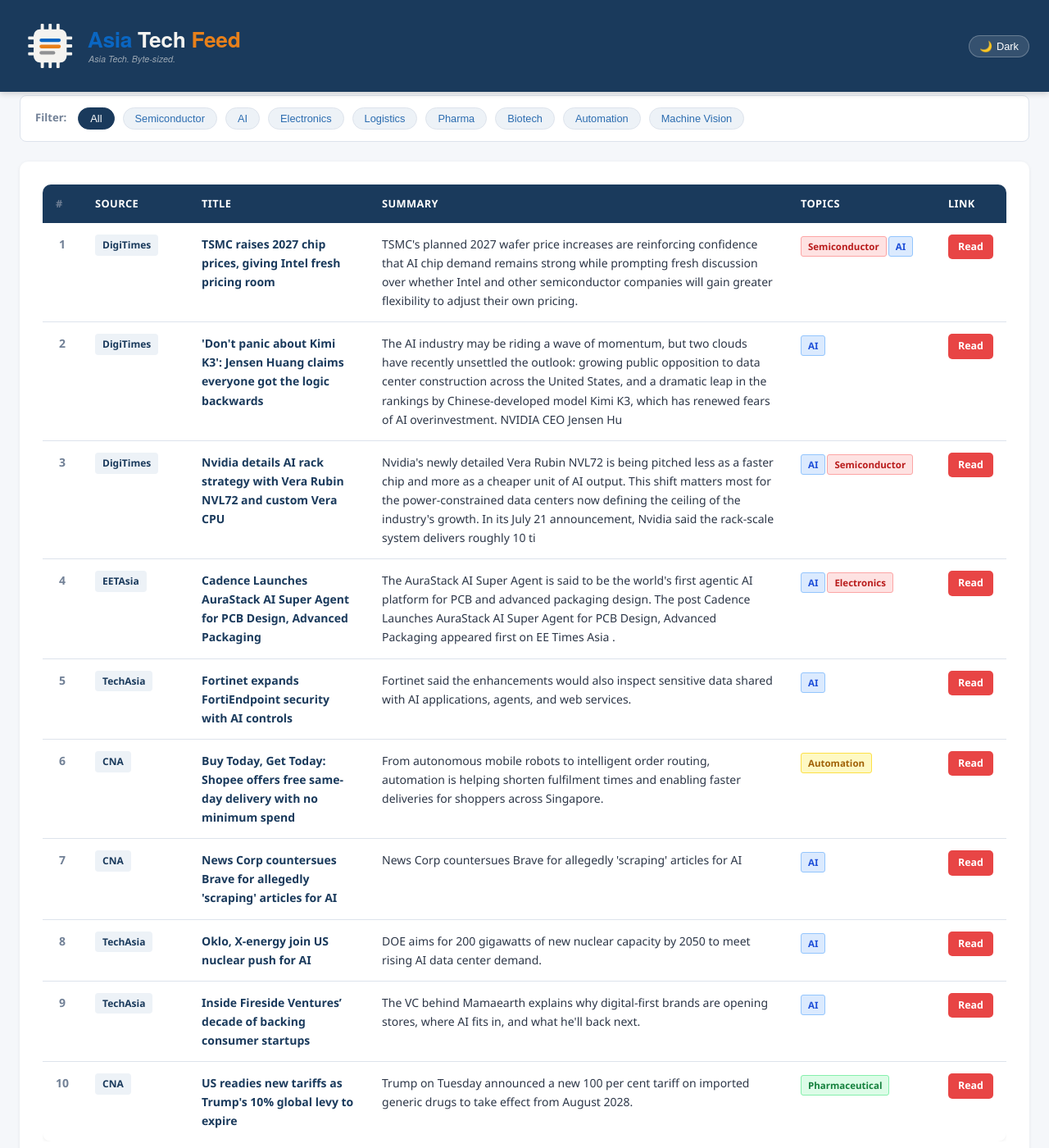
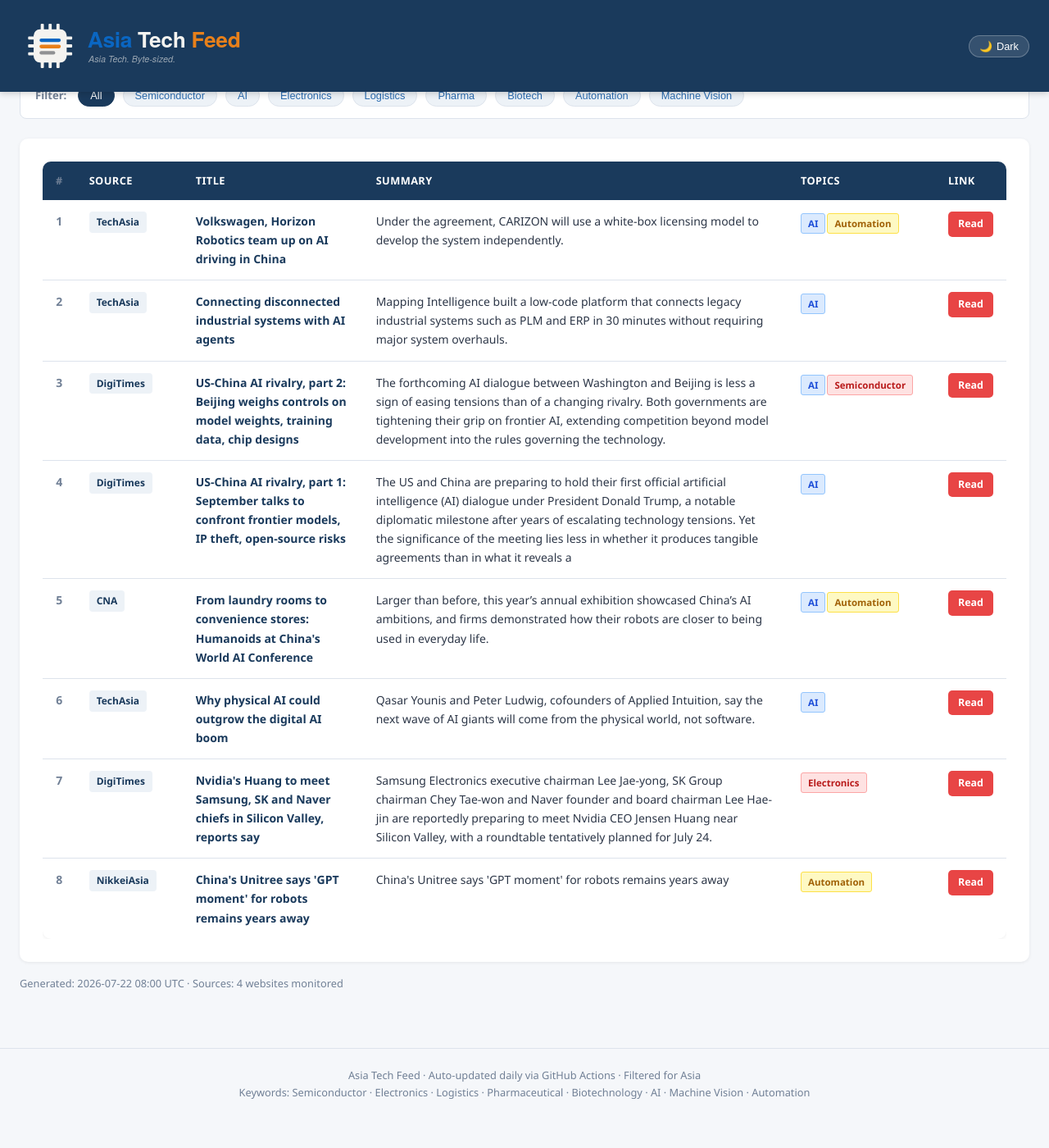
Before and after one commit to asiatechfeed/Asia-Tech-Feed, a Jekyll site: the page built from _posts/2026-07-22-asia-tech-news-digest.md, in a window 1280 px wide and 1400 px high, scrolled down 633 px. Shown: the whole window at 82% size. Built offline with Jekyll 4.4.1, drawn with Linux system fonts in a browser that asks for light colours; a script that is not in the unit is left out; after the commit the page ends 1998 px from its top, so only the background shows below that; some of the changed text lies outside the part shown.

Commit message:
📰 News digest 2026-07-22 (8 articles)

```diff
--- a/_posts/2026-07-22-asia-tech-news-digest.md
+++ b/_posts/2026-07-22-asia-tech-news-digest.md
@@ -1,16 +1,16 @@
 ---
 layout: post
 title: "Asia Tech News Digest - July 22, 2026"
-date: 2026-07-22 11:27:17 +0800
-articles_count: 10
+date: 2026-07-22 16:00:50 +0800
+articles_count: 8
 sources_count: 4
-sources: ["CNA", "DigiTimes", "EETAsia", "TechAsia"]
+sources: ["CNA", "DigiTimes", "NikkeiAsia", "TechAsia"]
 csv_file: /assets/data/news-2026-07-22.tsv
-featured_title: "TSMC raises 2027 chip prices, giving Intel fresh pricing room"
-featured_url: "https://www.digitimes.com/news/a20260722VL211/tsmc-2027-intel-price-wafer.html"
-featured_source: "DigiTimes"
-featured_summary: "TSMC's planned 2027 wafer price increases are reinforcing confidence that AI chip demand remains strong while prompting fresh discussion over whether Intel and other semiconductor companies will gain greater flexibility to adjust their own pricing."
-featured_image: "https://img.digitimes.com/newsshow/20260722vl211_files/3_b.jpg"
+featured_title: "Volkswagen, Horizon Robotics team up on AI driving in China"
+featured_url: "https://www.techinasia.com/volkswagen-ramps-chinadesigned-strategy-catch-local-ev-rivals"
+featured_source: "TechAsia"
+featured_summary: "Under the agreement, CARIZON will use a white-box licensing model to develop the system independently."
+featured_image: ""
 ---
 
 <table class="news-table">
@@ -27,83 +27,67 @@ featured_image: "https://img.digitimes.com/newsshow/20260722vl211_files/3_b.jpg"
 <tbody>
 <tr>
   <td class="col-num">1</td>
-  <td class="col-source"><span class="source-badge">DigiTimes</span></td>
-  <td class="col-title"><span class="article-title">TSMC raises 2027 chip prices, giving Intel fresh pricing room</span></td>
-  <td class="col-summary">TSMC's planned 2027 wafer price increases are reinforcing confidence that AI chip demand remains strong while prompting fresh discussion over whether Intel and other semiconductor companies will gain greater flexibility to adjust their own pricing.</td>
-  <td class="col-tags"><span class="tag semi">Semiconductor</span><span class="tag ai">AI</span></td>
-  <td class="col-link"><a class="btn-link" href="https://www.digitimes.com/news/a20260722VL211/tsmc-2027-intel-price-wafer.html" target="_blank" rel="noopener">Read</a></td>
+  <td class="col-source"><span class="source-badge">TechAsia</span></td>
+  <td class="col-title"><span class="article-title">Volkswagen, Horizon Robotics team up on AI driving in China</span></td>
+  <td class="col-summary">Under the agreement, CARIZON will use a white-box licensing model to develop the system independently.</td>
+  <td class="col-tags"><span class="tag ai">AI</span><span class="tag auto">Automation</span></td>
+  <td class="col-link"><a class="btn-link" href="https://www.techinasia.com/volkswagen-ramps-chinadesigned-strategy-catch-local-ev-rivals" target="_blank" rel="noopener">Read</a></td>
 </tr>
 <tr>
   <td class="col-num">2</td>
-  <td class="col-source"><span class="source-badge">DigiTimes</span></td>
-  <td class="col-title"><span class="article-title">'Don't panic about Kimi K3': Jensen Huang claims everyone got the logic backwards</span></td>
-  <td class="col-summary">The AI industry may be riding a wave of momentum, but two clouds have recently unsettled the outlook: growing public opposition to data center construction across the United States, and a dramatic leap in the rankings by Chinese-developed model Kimi K3, which has renewed fears of AI overinvestment. NVIDIA CEO Jensen Hu</td>
+  <td class="col-source"><span class="source-badge">TechAsia</span></td>
+  <td class="col-title"><span class="article-title">Connecting disconnected industrial systems with AI agents</span></td>
+  <td class="col-summary">Mapping Intelligence built a low-code platform that connects legacy industrial systems such as PLM and ERP in 30 minutes without requiring major system overhauls.</td>
   <td class="col-tags"><span class="tag ai">AI</span></td>
-  <td class="col-link"><a class="btn-link" href="https://www.digitimes.com/news/a20260722PD218/jensen-huang-data-data-center-infrastructure-outlook.html" target="_blank" rel="noopener">Read</a></td>
+  <td class="col-link"><a class="btn-link" href="https://www.techinasia.com/connecting-disconnected-industrial-systems-ai-agents" target="_blank" rel="noopener">Read</a></td>
 </tr>
 <tr>
   <td class="col-num">3</td>
   <td class="col-source"><span class="source-badge">DigiTimes</span></td>
-  <td class="col-title"><span class="article-title">Nvidia details AI rack strategy with Vera Rubin NVL72 and custom Vera CPU</span></td>
-  <td class="col-summary">Nvidia's newly detailed Vera Rubin NVL72 is being pitched less as a faster chip and more as a cheaper unit of AI output. This shift matters most for the power-constrained data centers now defining the ceiling of the industry's growth. In its July 21 announcement, Nvidia said the rack-scale system delivers roughly 10 ti</td>
+  <td class="col-title"><span class="article-title">US-China AI rivalry, part 2: Beijing weighs controls on model weights, training data, chip designs</span></td>
+  <td class="col-summary">The forthcoming AI dialogue between Washington and Beijing is less a sign of easing tensions than of a changing rivalry. Both governments are tightening their grip on frontier AI, extending competition beyond model development into the rules governing the technology.</td>
   <td class="col-tags"><span class="tag ai">AI</span><span class="tag semi">Semiconductor</span></td>
-  <td class="col-link"><a class="btn-link" href="https://www.digitimes.com/news/a20260722VL206/nvidia-rubin-cpu.html" target="_blank" rel="noopener">Read</a></td>
+  <td class="col-link"><a class="btn-link" href="https://www.digitimes.com/news/a20260722VL215/beijing-ai-competition-data-development-training.html" target="_blank" rel="noopener">Read</a></td>
 </tr>
 <tr>
   <td class="col-num">4</td>
-  <td class="col-source"><span class="source-badge">EETAsia</span></td>
-  <td class="col-title"><span class="article-title">Cadence Launches AuraStack AI Super Agent for PCB Design, Advanced Packaging</span></td>
-  <td class="col-summary">The AuraStack AI Super Agent is said to be the world's first agentic AI platform for PCB and advanced packaging design. The post Cadence Launches AuraStack AI Super Agent for PCB Design, Advanced Packaging appeared first on EE Times Asia .</td>
-  <td class="col-tags"><span class="tag ai">AI</span><span class="tag semi">Electronics</span></td>
-  <td class="col-link"><a class="btn-link" href="https://www.eetasia.com/cadence-launches-aurastack-ai-super-agent-for-pcb-design-advanced-packaging/" target="_blank" rel="noopener">Read</a></td>
+  <td class="col-source"><span class="source-badge">DigiTimes</span></td>
+  <td class="col-title"><span class="article-title">US-China AI rivalry, part 1: September talks to confront frontier models, IP theft, open-source risks</span></td>
+  <td class="col-summary">The US and China are preparing to hold their first official artificial intelligence (AI) dialogue under President Donald Trump, a notable diplomatic milestone after years of escalating technology tensions. Yet the significance of the meeting lies less in whether it produces tangible agreements than in what it reveals a</td>
+  <td class="col-tags"><span class="tag ai">AI</span></td>
+  <td class="col-link"><a class="btn-link" href="https://www.digitimes.com/news/a20260722VL214/china-usa-ai-policy-development-industrial.html" target="_blank" rel="noopener">Read</a></td>
 </tr>
 <tr>
   <td class="col-num">5</td>
-  <td class="col-source"><span class="source-badge">TechAsia</span></td>
-  <td class="col-title"><span class="article-title">Fortinet expands FortiEndpoint security with AI controls</span></td>
-  <td class="col-summary">Fortinet said the enhancements would also inspect sensitive data shared with AI applications, agents, and web services.</td>
-  <td class="col-tags"><span class="tag ai">AI</span></td>
-  <td class="col-link"><a class="btn-link" href="https://www.techinasia.com/york-aipowered-cybersecurity-startup-nets-35m" target="_blank" rel="noopener">Read</a></td>
+  <td class="col-source"><span class="source-badge">CNA</span></td>
+  <td class="col-title"><span class="article-title">From laundry rooms to convenience stores: Humanoids at China's World AI Conference</span></td>
+  <td class="col-summary">Larger than before, this year’s annual exhibition showcased China’s AI ambitions, and firms demonstrated how their robots are closer to being used in everyday life.</td>
+  <td class="col-tags"><span class="tag ai">AI</span><span class="tag auto">Automation</span></td>
+  <td class="col-link"><a class="btn-link" href="https://www.channelnewsasia.com/asia/robots-shine-china-world-ai-conference-6265701" target="_blank" rel="noopener">Read</a></td>
 </tr>
 <tr>
   <td class="col-num">6</td>
-  <td class="col-source"><span class="source-badge">CNA</span></td>
-  <td class="col-title"><span class="article-title">Buy Today, Get Today: Shopee offers free same-day delivery with no minimum spend</span></td>
-  <td class="col-summary">From autonomous mobile robots to intelligent order routing, automation is helping shorten fulfilment times and enabling faster deliveries for shoppers across Singapore.</td>
-  <td class="col-tags"><span class="tag auto">Automation</span></td>
-  <td class="col-link"><a class="btn-link" href="https://www.channelnewsasia.com/advertorial/buy-today-get-today-shopee-offers-free-same-day-delivery-no-minimum-spend-6200606" target="_blank" rel="noopener">Read</a></td>
+  <td class="col-source"><span class="source-badge">TechAsia</span></td>
+  <td class="col-title"><span class="article-title">Why physical AI could outgrow the digital AI boom</span></td>
+  <td class="col-summary">Qasar Younis and Peter Ludwig, cofounders of Applied Intuition, say the next wave of AI giants will come from the physical world, not software.</td>
+  <td class="col-tags"><span class="tag ai">AI</span></td>
+  <td class="col-link"><a class="btn-link" href="https://www.techinasia.com/why-physical-ai-could-outgrow-the-digital-ai-boom" target="_blank" rel="noopener">Read</a></td>
 </tr>
 <tr>
   <td class="col-num">7</td>
-  <td class="col-source"><span class="source-badge">CNA</span></td>
-  <td class="col-title"><span class="article-title">News Corp countersues Brave for allegedly 'scraping' articles for AI</span></td>
-  <td class="col-summary">News Corp countersues Brave for allegedly 'scraping' articles for AI</td>
-  <td class="col-tags"><span class="tag ai">AI</span></td>
-  <td class="col-link"><a class="btn-link" href="https://www.channelnewsasia.com/business/news-corp-countersues-brave-allegedly-scraping-articles-ai-6269581" target="_blank" rel="noopener">Read</a></td>
+  <td class="col-source"><span class="source-badge">DigiTimes</span></td>
+  <td class="col-title"><span class="article-title">Nvidia's Huang to meet Samsung, SK and Naver chiefs in Silicon Valley, reports say</span></td>
+  <td class="col-summary">Samsung Electronics executive chairman Lee Jae-yong, SK Group chairman Chey Tae-won and Naver founder and board chairman Lee Hae-jin are reportedly preparing to meet Nvidia CEO Jensen Huang near Silicon Valley, with a roundtable tentatively planned for July 24.</td>
+  <td class="col-tags"><span class="tag semi">Electronics</span></td>
+  <td class="col-link"><a class="btn-link" href="https://www.digitimes.com/news/a20260722VL219/nvidia-jensen-huang-samsung-sk-group-naver.html" target="_blank" rel="noopener">Read</a></td>
 </tr>
 <tr>
   <td class="col-num">8</td>
-  <td class="col-source"><span class="source-badge">TechAsia</span></td>
-  <td class="col-title"><span class="article-title">Oklo, X-energy join US nuclear push for AI</span></td>
-  <td class="col-summary">DOE aims for 200 gigawatts of new nuclear capacity by 2050 to meet rising AI data center demand.</td>
-  <td class="col-tags"><span class="tag ai">AI</span></td>
-  <td class="col-link"><a class="btn-link" href="https://www.techinasia.com/ai-drives-investor-boost-for-us-clean-tech-firms" target="_blank" rel="noopener">Read</a></td>
-</tr>
-<tr>
-  <td class="col-num">9</td>
-  <td class="col-source"><span class="source-badge">TechAsia</span></td>
-  <td class="col-title"><span class="article-title">Inside Fireside Ventures’ decade of backing consumer startups</span></td>
-  <td class="col-summary">The VC behind Mamaearth explains why digital-first brands are opening stores, where AI fits in, and what he'll back next.</td>
-  <td class="col-tags"><span class="tag ai">AI</span></td>
-  <td class="col-link"><a class="btn-link" href="https://www.techinasia.com/fireside-ventures-decade-backing-consumer-startups" target="_blank" rel="noopener">Read</a></td>
-</tr>
-<tr>
-  <td class="col-num">10</td>
-  <td class="col-source"><span class="source-badge">CNA</span></td>
-  <td class="col-title"><span class="article-title">US readies new tariffs as Trump's 10% global levy to expire</span></td>
-  <td class="col-summary">Trump on Tuesday announced a new 100 per cent tariff on imported generic drugs to take effect from August 2028.</td>
-  <td class="col-tags"><span class="tag bio">Pharmaceutical</span></td>
-  <td class="col-link"><a class="btn-link" href="https://www.channelnewsasia.com/world/us-new-tariffs-trump-canada-brazil-6269346" target="_blank" rel="noopener">Read</a></td>
+  <td class="col-source"><span class="source-badge">NikkeiAsia</span></td>
+  <td class="col-title"><span class="article-title">China's Unitree says 'GPT moment' for robots remains years away</span></td>
+  <td class="col-summary">China's Unitree says 'GPT moment' for robots remains years away</td>
+  <td class="col-tags"><span class="tag auto">Automation</span></td>
+  <td class="col-link"><a class="btn-link" href="https://asia.nikkei.com/spotlight/nikkei-forum/global-digital-summit/global-digital-summit-2026/china-s-unitree-says-gpt-moment-for-robots-remains-years-away" target="_blank" rel="noopener">Read</a></td>
 </tr>
 </tbody>
 </table>
```
Also changed, not shown: _data/seen_urls.json (+9 -1 lines), _digest_meta.json (+25 -25 lines), assets/data/news-2026-07-22.tsv (+8 -10 lines), assets/data/search-index.json.
